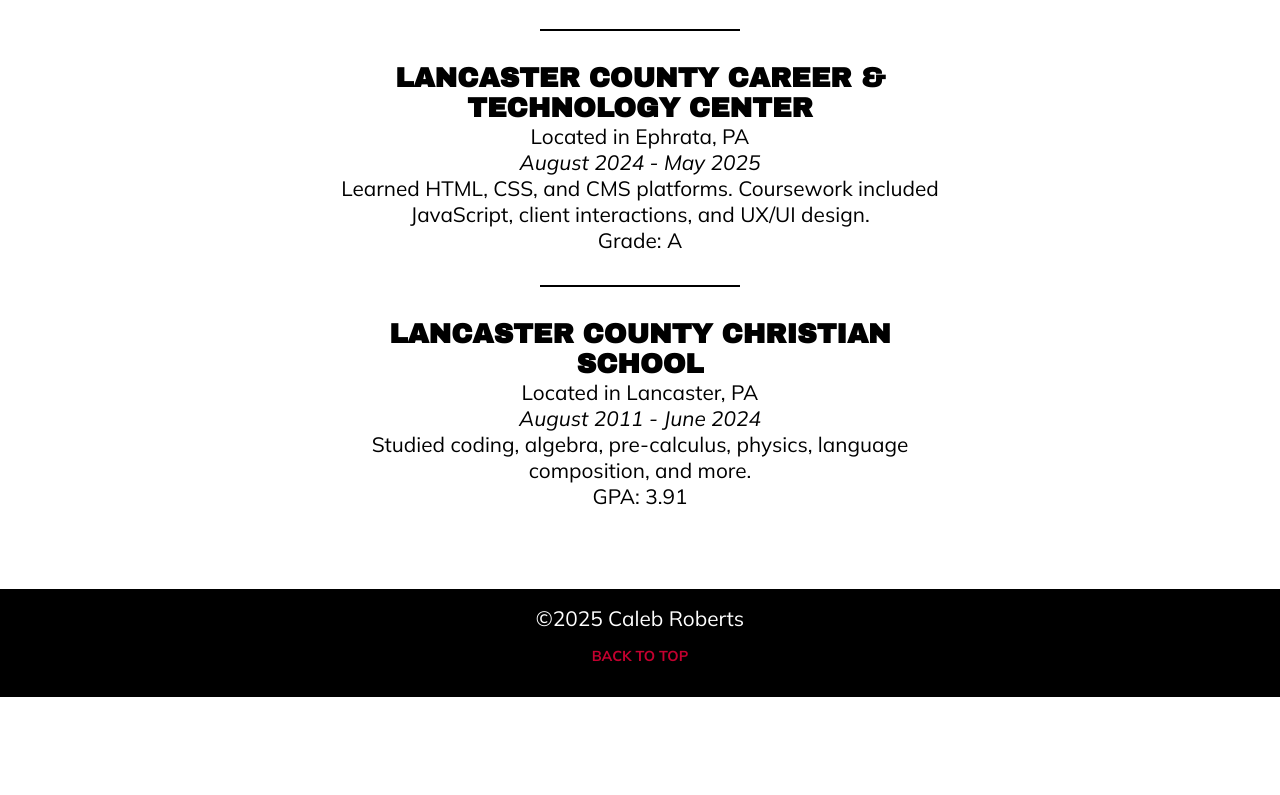
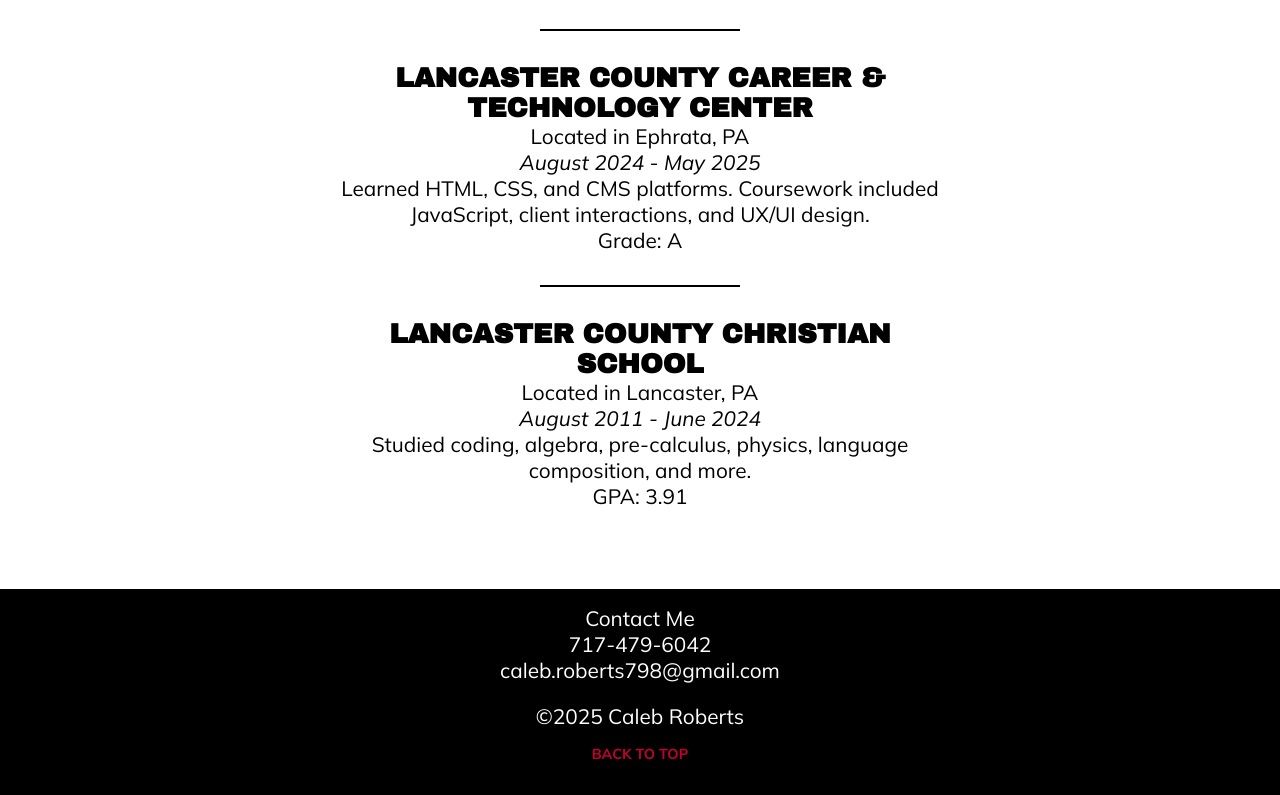
Before and after one commit to calebzroberts/CSET-portfolio, a plain HTML site: page index.html in a window 1280 px wide. Shown: the part 4439-5234 px from the top of the page. Before the commit the page ends 5136 px from the top, so only its background shows below. Drawn offline with Linux system fonts and the light colour scheme.

Commit message:
Add contact information to footer

```diff
--- a/index.html
+++ b/index.html
@@ -273,6 +273,10 @@
     </main>
 
     <footer>
+        <p>Contact Me</p>
+        <p>717-479-6042</p>
+        <p>caleb.roberts798@gmail.com</p>
+        <br>
         <p>&copy;2025 Caleb Roberts</p>
         <a href="#">Back to Top</a>
     </footer>
```
